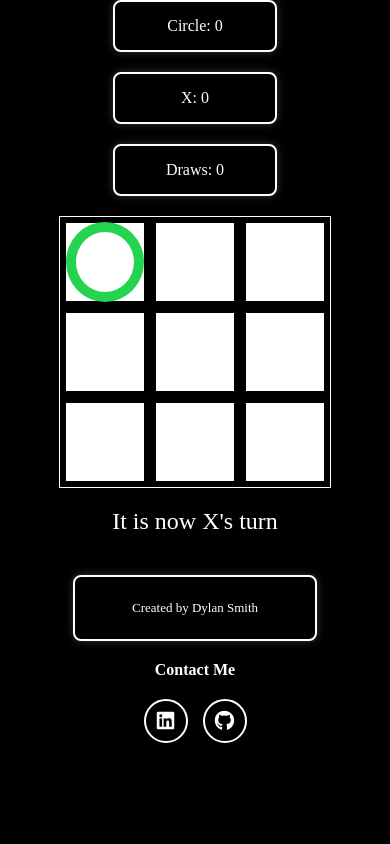
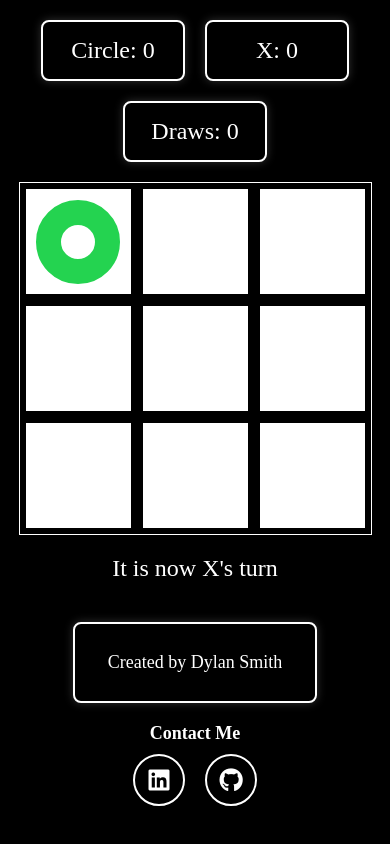
Before and after one commit to dsmith-Ghub/TicTacToe, a plain HTML site: page index.html in a window 390 px wide. Both pictures are taken after a click on the element 105 px from the left and 262 px from the top of the page. Drawn offline with Linux system fonts and the light colour scheme.

Commit message:
interface adjustments

```diff
--- a/style.css
+++ b/style.css
@@ -1,16 +1,71 @@
+/* Gameboard and layout */
 #gameboard {
-  width: 600px;
-  height: 600px;
-  background-color: black;
+  width: 90vw;
+  max-width: 600px;
+  aspect-ratio: 1 / 1;
   display: flex;
   flex-wrap: wrap;
+  background-color: black;
   border: solid 1px white;
 }
+
+.square {
+  flex: 1 0 33.3333%;
+  max-width: calc(100% / 3);
+  aspect-ratio: 1 / 1;
+  background-color: white;
+  border: solid 6px black;
+  box-sizing: border-box;
+  display: flex;
+  justify-content: center;
+  align-items: center;
+}
+
+/* Pieces */
+
+.Circle {
+  width: 80%;
+  height: 80%;
+  border-radius: 50%;
+  border: 25px solid rgb(36, 211, 80);
+  box-sizing: border-box;
+}
+
+.X {
+  width: 80%;
+  height: 80%;
+  position: relative;
+  transform: rotate(45deg);
+}
+
+.X:before,
+.X:after {
+  content: "";
+  position: absolute;
+  background-color: rgb(219, 32, 64);
+}
+
+.X:before {
+  left: 50%;
+  width: 30%;
+  margin-left: -15%;
+  height: 100%;
+}
+
+.X:after {
+  top: 50%;
+  height: 30%;
+  margin-top: -15%;
+  width: 100%;
+}
+
+/* Scoreboard */
 #scoreboard {
   display: flex;
-  gap: 20px; /* space between boxes */
+  gap: 20px;
   justify-content: center;
   margin-bottom: 20px;
+  flex-wrap: wrap;
 }
 
 .scoreBox {
@@ -24,10 +79,12 @@
   box-shadow: 0 0 10px rgba(255, 255, 255, 0.2);
   border-radius: 8px;
 }
+
 #scoreboard p {
   margin: 5px;
 }
 
+/* Game Info and Restart Button */
 #info {
   padding: 10px 20px;
   color: white;
@@ -43,82 +100,23 @@
   padding: 10px 20px;
   border: 2px solid yellow;
   background-color: black;
-  padding: 10px 20px;
   font-size: large;
   cursor: pointer;
 }
 
+/* Page Layout */
 body {
   background-color: black;
   margin: 0;
-  padding: 0;
+  padding: 20px;
   display: flex;
   justify-content: center;
   align-items: center;
   height: auto;
   flex-direction: column;
 }
-.square {
-  width: 200px;
-  height: 200px;
-  background-color: white;
-  border: solid 6px black;
-  box-sizing: border-box;
-  display: flex;
-  justify-content: center;
-  align-items: center;
-}
-.Circle {
-  height: 190px;
-  width: 190px;
-  border-radius: 50%;
-  border: 25px solid rgb(36, 211, 80);
-  box-sizing: border-box;
-}
 
-.X {
-  height: 190px;
-  width: 190px;
-  position: relative;
-  transform: rotate(45deg);
-}
-.X:before,
-.X:after {
-  content: "";
-  position: absolute;
-  background-color: rgb(219, 32, 64);
-}
-.X:before {
-  left: 50%;
-  width: 30%;
-  margin-left: -15%;
-  height: 100%;
-}
-.X:after {
-  top: 50%;
-  height: 30%;
-  margin-top: -15%;
-  width: 100%;
-}
-
-@keyframes pulse-highlight {
-  0% {
-    background-color: rgba(255, 255, 0, 0.3);
-  }
-  50% {
-    background-color: yellow;
-  }
-  100% {
-    background-color: rgba(255, 255, 0, 0.3);
-  }
-}
-
-.win-highlight {
-  animation: pulse-highlight 3s ease-in-out infinite;
-}
-
-
-
+/* Confetti Effect */
 #confetti-background {
   position: fixed;
   top: 0;
@@ -136,14 +134,24 @@ background-color: black;
   opacity: 1;
 }
 
-  .social-links {
-    display: flex;
-    justify-content: center;
-    gap: 20px;
-    margin-top: 20px;
+/* Win Highlight */
+@keyframes pulse-highlight {
+  0% {
+    background-color: rgba(255, 255, 0, 0.3);
+  }
+  50% {
+    background-color: yellow;
+  }
+  100% {
+    background-color: rgba(255, 255, 0, 0.3);
+  }
 }
 
+.win-highlight {
+  animation: pulse-highlight 3s ease-in-out infinite;
+}
 
+/* Footer + Contact Area */
 .footerBox {
   border: 2px solid white;
   padding: 10px 20px;
@@ -164,6 +172,15 @@ background-color: black;
   text-align: center;
 }
 
+/* Social Icons */
+.social-links {
+  display: flex;
+  justify-content: center;
+  gap: 20px;
+  margin-top: 10px;
+  flex-wrap: wrap;
+}
+
 .icon-button {
   display: inline-flex;
   align-items: center;
@@ -179,105 +196,8 @@ background-color: black;
   transition: background-color 0.3s ease, color 0.3s ease;
 }
 
-  .icon-button.github:hover {
-    background-color: white;
-    color: black;
-  }
+.icon-button.github:hover,
 .icon-button.linkedin:hover {
   background-color: white;
   color: black;
 }
-
-  @media (max-width: 768px) {
-    #gameboard {
-      width: 300px;
-      height: 300px;
-    }
-
-    .square {
-      width: 100px;
-      height: 100px;
-    }
-
-    .Circle, .X {
-      width: 90px;
-      height: 90px;
-    }
-
-    .Circle {
-      border-width: 12px;
-    }
-
-    .X:before {
-      width: 30%;
-    }
-
-    .X:after {
-      height: 30%;
-    }
-
-    #scoreboard {
-      flex-direction: column;
-      align-items: center;
-    }
-
-    .scoreBox {
-      font-size: large;
-      min-width: 150px;
-    }
-
-    #info,
-    #restart,
-    .footerBox,
-    .contact-label {
-      font-size: medium;
-      text-align: center;
-    }
-
-    .social-links {
-      gap: 15px;
-      flex-wrap: wrap;
-    }
-  }
-
-  /* Phones and very narrow screens */
-  @media (max-width: 480px) {
-    #gameboard {
-      width: 270px;
-      height: 270px;
-    }
-
-    .square {
-      width: 90px;
-      height: 90px;
-    }
-
-    .Circle, .X {
-      width: 80px;
-      height: 80px;
-    }
-
-    .Circle {
-      border-width: 10px;
-    }
-
-    .scoreBox {
-      font-size: medium;
-      min-width: 120px;
-    }
-
-    .icon-button {
-      width: 40px;
-      height: 40px;
-      font-size: 20px;
-    }
-
-    #restart {
-      padding: 8px 16px;
-      font-size: small;
-    }
-
-    .footerBox {
-      font-size: small;
-    }
-  }
```
Lines whose indentation alone changed are shown as unchanged.
